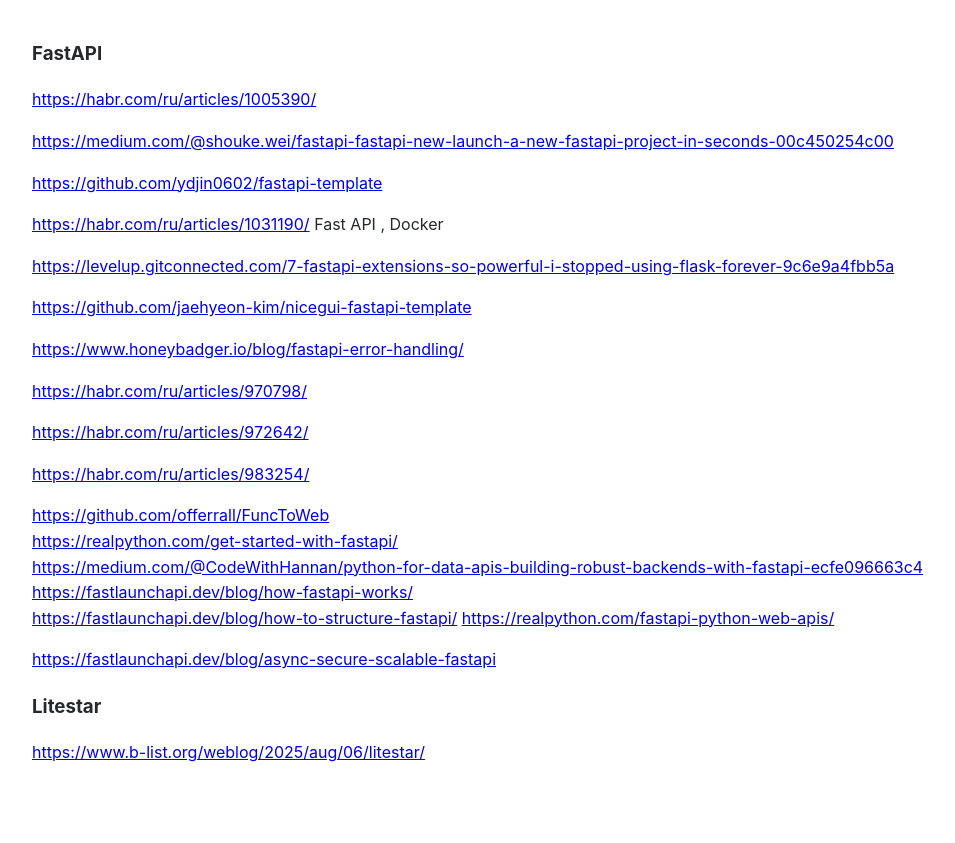
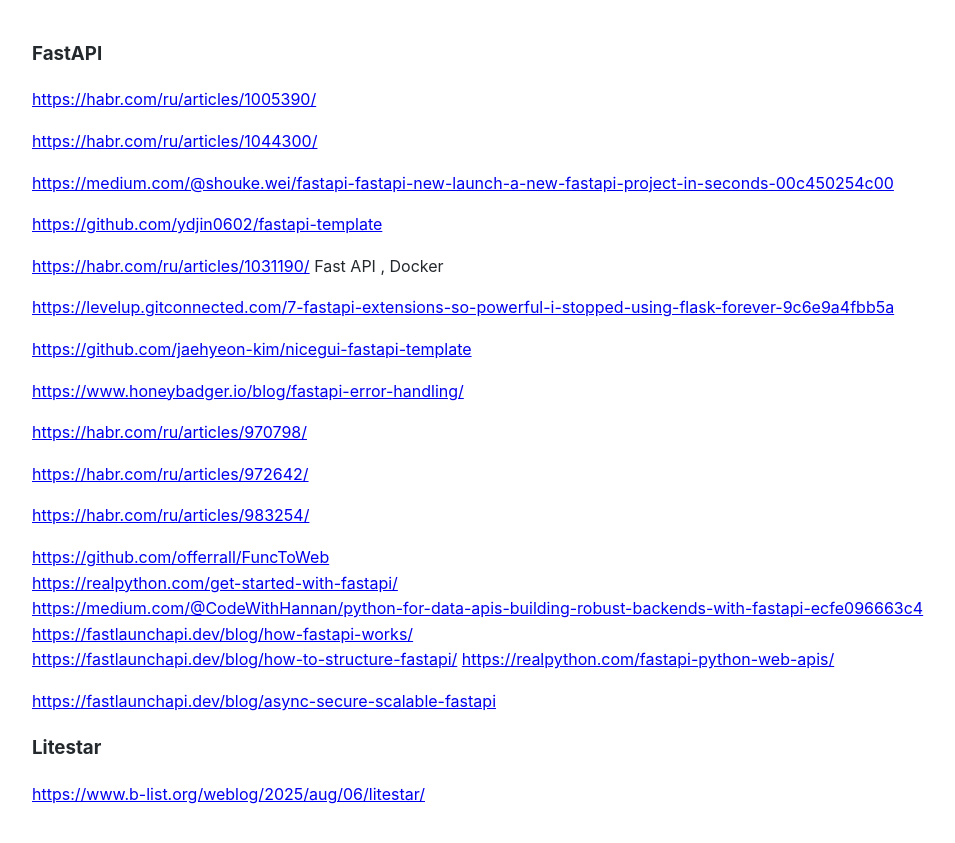
Before and after one commit to Michael-Lubinsky/michael-lubinsky.github.com, a Jekyll site: the page built from fast_api/fast_api.md, in a window 1280 px wide. Shown: the top 843 px of the page, without its empty margins (158-1113 px from the left). Built offline with Jekyll 4.4.1, drawn with Linux system fonts in a browser that asks for light colours; our own code applies the rules of GitHub Pages for plain Markdown files.

Commit message:
Update fast_api.md

```diff
--- a/fast_api/fast_api.md
+++ b/fast_api/fast_api.md
@@ -1,6 +1,8 @@
 ### FastAPI
 
 <https://habr.com/ru/articles/1005390/>
+
+<https://habr.com/ru/articles/1044300/>
 
 <https://medium.com/@shouke.wei/fastapi-fastapi-new-launch-a-new-fastapi-project-in-seconds-00c450254c00>
 
```
